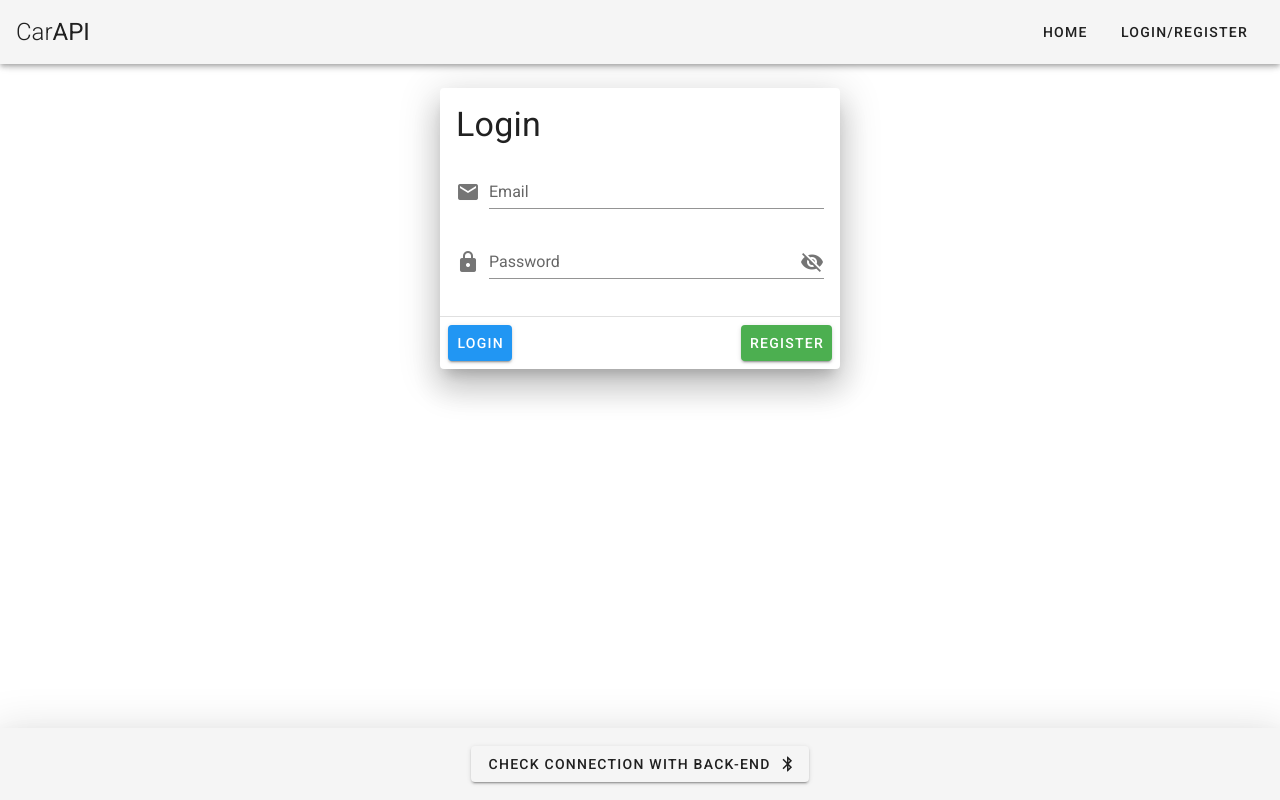
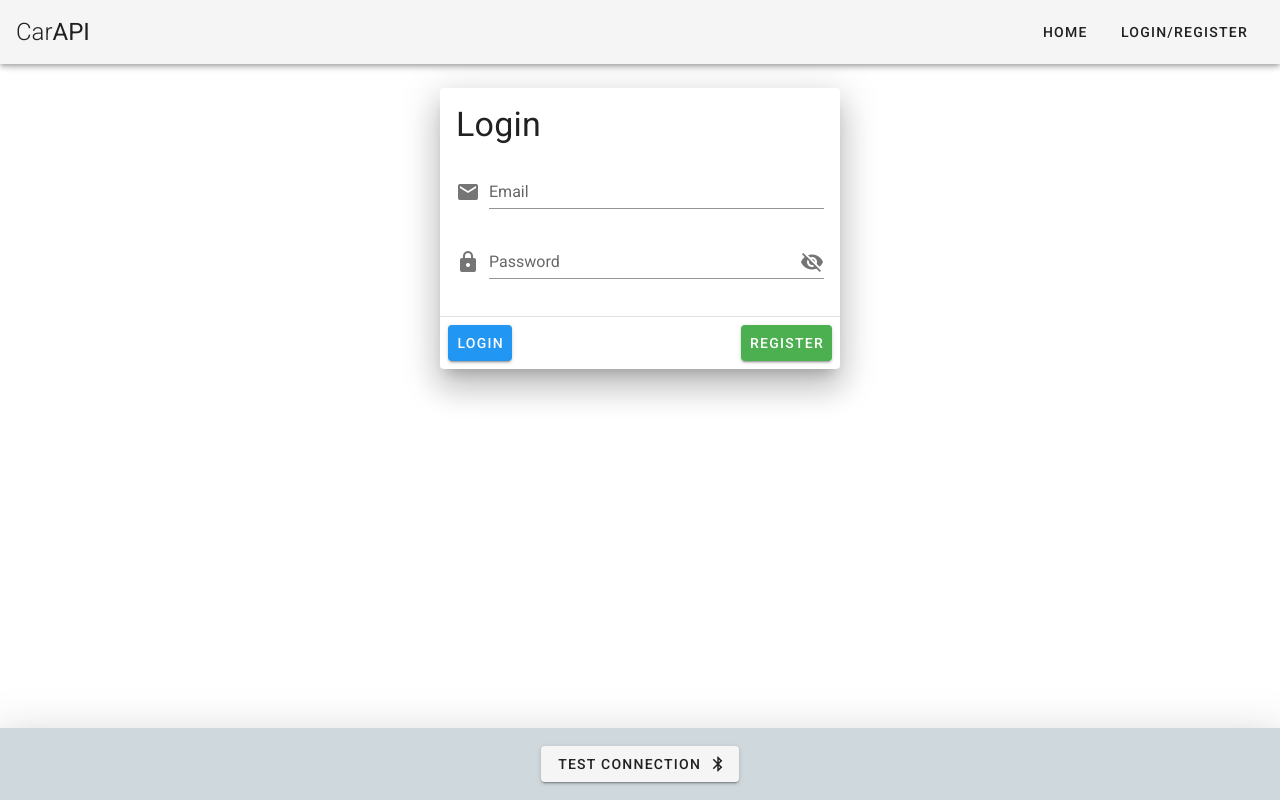
Before and after one commit to PatriQ94/VueUITemplate, a Vue app: page /Login in a window 1280 px wide. Built offline with nearby package versions, Linux system fonts and the light colour scheme.

Commit message:
Added transitions

```diff
--- a/src/App.vue
+++ b/src/App.vue
@@ -41,15 +41,33 @@
     <!-- Main content with vue-router-->
     <v-main>
       <v-container fluid>
-        <router-view></router-view>
+        <transition name="fade" mode="out-in">
+          <router-view></router-view>
+        </transition>
       </v-container>
     </v-main>
-    <v-footer :elevation="24" absolute class="font-weight-medium" app>
+    <v-footer
+      color="blue-grey lighten-4"
+      :elevation="24"
+      absolute
+      class="font-weight-medium"
+      app
+    >
       <v-col heigth="200" class="text-center" cols="12">
-        <v-btn v-bind:color="connectionBtnColor" @click="checkConnection()">
-          <span>Check connection with back-end</span>
-          <v-icon right>bluetooth</v-icon>
-        </v-btn>
+        <v-tooltip top>
+          <template v-slot:activator="{ on, attrs }">
+            <v-btn
+              v-bind:color="connectionBtnColor"
+              @click="checkConnection()"
+              v-bind="attrs"
+              v-on="on"
+            >
+              <span>Test connection</span>
+              <v-icon right>bluetooth</v-icon>
+            </v-btn>
+          </template>
+          <span>Check connection with the back-end server</span>
+        </v-tooltip>
       </v-col>
     </v-footer>
   </v-app>
@@ -121,3 +139,29 @@ export default {
   }
 };
 </script>
+
+<style lang="scss">
+// .fade-enter-active,
+// .fade-leave-active {
+//   transition: opacity 0.2s;
+// }
+// .fade-enter,
+// .fade-leave-to {
+//   opacity: 0;
+// }
+
+.fade-enter-active,
+.fade-leave-active {
+  transition: transform 0.5s;
+}
+
+.fade-enter,
+.fade-leave-to {
+  transform: translateX(-100%);
+}
+
+.fade-enter-to,
+.fade-leave {
+  transform: translateX(0);
+}
+</style>
--- /dev/null
+++ b/src/components/UpdateKilometers.vue
@@ -0,0 +1,28 @@
+<template>
+  <v-dialog max-width="600px" v-model="updateKmPopup">
+    <template v-slot:activator="{ on, attrs }">
+      <v-btn v-bind="attrs" v-on="on">
+        <span>Update kilometers</span>
+      </v-btn>
+    </template>
+    <v-card>
+      <v-card-title>Current car kilometers {{ kilometers }}</v-card-title>
+    </v-card>
+  </v-dialog>
+</template>
+
+<script>
+import api from "@/api";
+
+export default {
+  props: { kilometers: Number },
+  data() {
+    return {
+      updateKmPopup: false
+    };
+  },
+  methods: {}
+};
+</script>
+
+<style></style>
--- a/src/views/Garage.vue
+++ b/src/views/Garage.vue
@@ -14,13 +14,21 @@
             <div class="grey--text">{{ car.model }}</div>
           </v-card-text>
           <v-card-actions>
-            <v-btn @click="updateKilometers">
-              <span>Update kilometers</span>
-            </v-btn>
+            <UpdateKilometers :kilometers="car.kilometers"></UpdateKilometers>
             <v-spacer></v-spacer>
-            <v-btn color="error" @click="removeCar(car.id)">
-              <span>Remove</span>
-            </v-btn>
+            <v-tooltip bottom>
+              <template v-slot:activator="{ on, attrs }">
+                <v-btn
+                  color="error"
+                  @click="removeCar(car.id)"
+                  v-bind="attrs"
+                  v-on="on"
+                >
+                  <span>Remove</span>
+                </v-btn>
+              </template>
+              <span>Remove this car</span>
+            </v-tooltip>
           </v-card-actions>
         </v-card>
       </v-flex>
@@ -30,11 +38,13 @@
 
 <script>
 import AddNew from "@/components/AddNew.vue";
+import UpdateKilometers from "@/components/UpdateKilometers.vue";
 import api from "@/api";
 
 export default {
   components: {
-    AddNew
+    AddNew,
+    UpdateKilometers
   },
   data() {
     return {
@@ -56,7 +66,9 @@ export default {
           });
         });
     },
-    updateKilometers() {},
+    updateKilometers() {
+      this.updateKmPopup = true;
+    },
     removeCar(carId) {
       api
         .post("/api/Car/Remove", {
```
Also changed, not shown: 1 other file (tests, documents, lock files or other folders).
